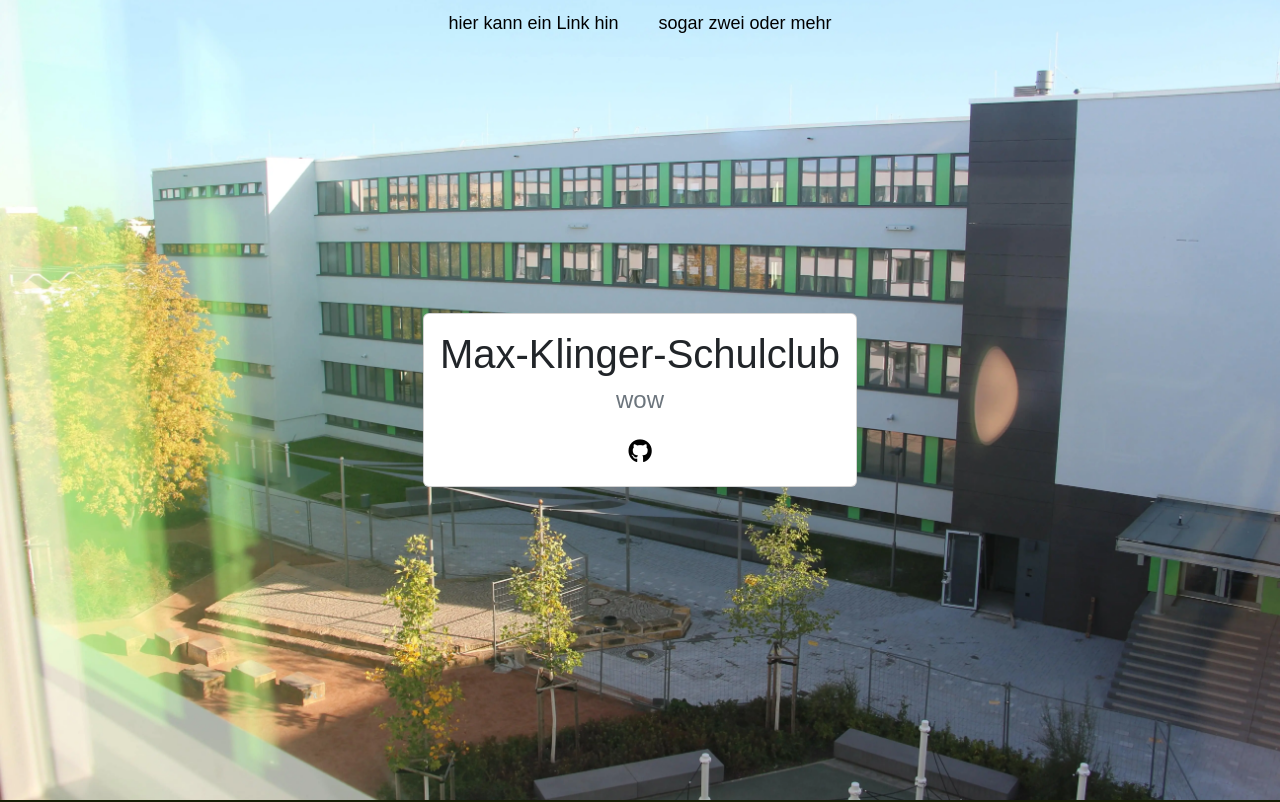
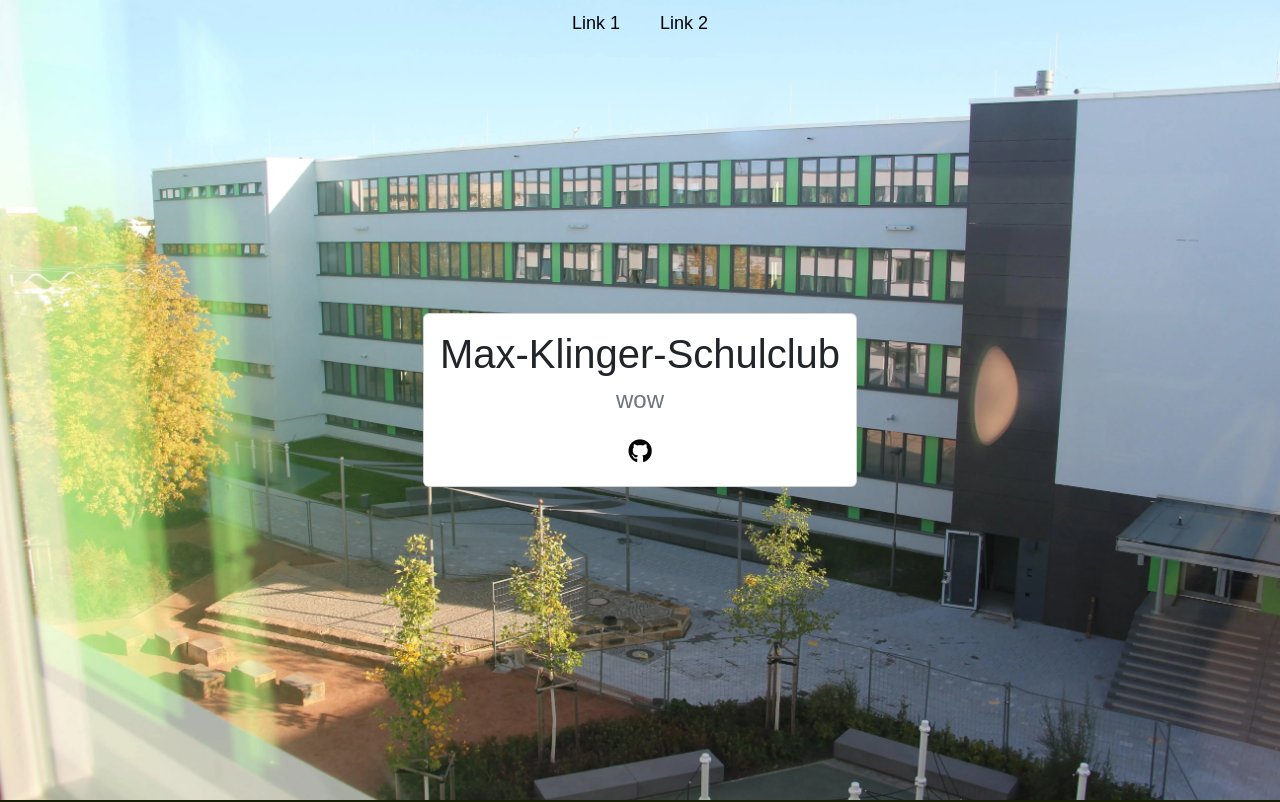
Before and after one commit to mkc-schulclub/ke-archiv, a Nuxt app in the folder frontend/: page / in a window 1280 px wide. Shown: the top 802 px of the page. Built offline with nearby package versions, Linux system fonts and the light colour scheme.

Commit message:
minor change

```diff
--- a/frontend/pages/index.vue
+++ b/frontend/pages/index.vue
@@ -1,7 +1,7 @@
 <template>
   <div class="top-nav">
-    <a href="#showcase">hier kann ein Link hin</a>
-    <a href="#contact">sogar zwei oder mehr</a>
+    <a href="#showcase">Link 1</a>
+    <a href="#contact">Link 2</a>
   </div>
 
   <div class="header">
```
